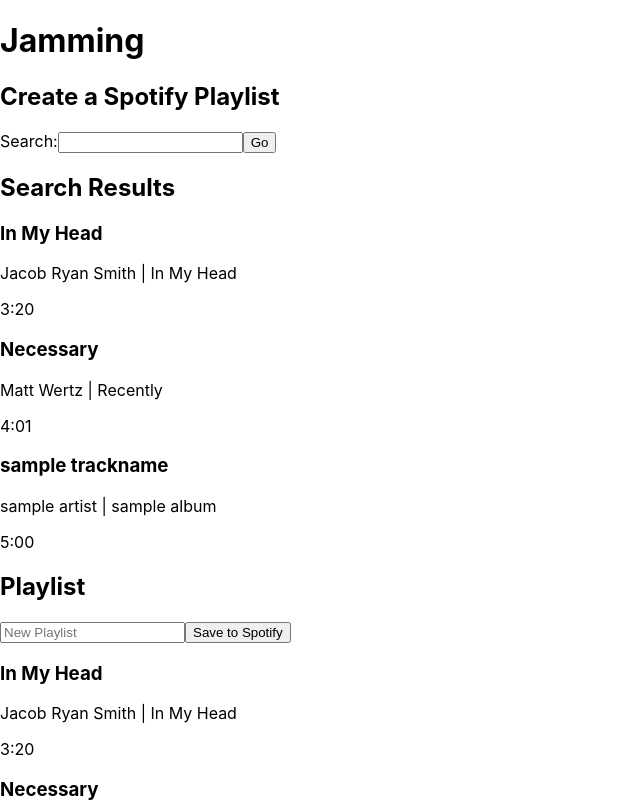
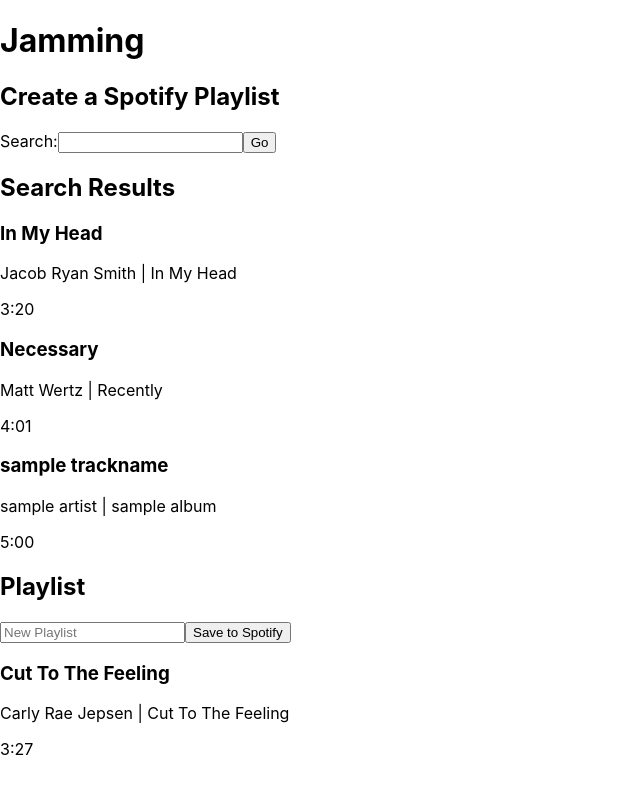
Before and after one commit to kjohnson-webdev/jamming, a React (Create React App) app: page / in a window 1280 px wide. Shown: the top 802 px of the page, without its empty margins (0-640 px from the left). Built offline with nearby package versions, Linux system fonts and the light colour scheme.

Commit message:
ref[global]: remove console.log testing statements

```diff
--- a/src/App.js
+++ b/src/App.js
@@ -3,17 +3,14 @@
 import SearchBar from './search_bar/SearchBar';
 import SearchResults from './search_results/SearchResults';
 import Playlist from './playlist/Playlist';
-import mockTracks from './SpotifyUtility';
+import mockTracks, { mockPlaylist } from './SpotifyUtility';
 
 function App() {
   const [searchResults, setSearchResults] = useState(mockTracks);
-  const [playlistTracks, setPlaylistTracks] = useState(mockTracks);
+  const [playlistTracks, setPlaylistTracks] = useState(mockPlaylist);
   const [playlistName, setPlaylistName] = useState("");
   const [trackCount, setTrackCount] = useState(0);
   const [playlistDuration, setPlaylistDuration] = useState("0:00");
-
-  console.log(`searchResults in App: ${searchResults}
-  // mockTrack is: ${mockTracks}`);
 
   return (
     <div>
--- a/src/SpotifyUtility.js
+++ b/src/SpotifyUtility.js
@@ -210,4 +210,86 @@
   }
 ];
 
+export const mockPlaylist = [
+  {
+    "album": {
+      "album_type": "single",
+      "artists": [
+        {
+          "external_urls": {
+            "spotify": "https://open.spotify.com/artist/6sFIWsNpZYqfjUpaCgueju"
+          },
+          "href": "https://api.spotify.com/v1/artists/6sFIWsNpZYqfjUpaCgueju",
+          "id": "6sFIWsNpZYqfjUpaCgueju",
+          "name": "Carly Rae Jepsen",
+          "type": "artist",
+          "uri": "spotify:artist:6sFIWsNpZYqfjUpaCgueju"
+        }
+      ],
+      "available_markets": [],
+      "external_urls": {
+        "spotify": "https://open.spotify.com/album/0tGPJ0bkWOUmH7MEOR77qc"
+      },
+      "href": "https://api.spotify.com/v1/albums/0tGPJ0bkWOUmH7MEOR77qc",
+      "id": "0tGPJ0bkWOUmH7MEOR77qc",
+      "images": [
+        {
+          "height": 640,
+          "url": "https://i.scdn.co/image/ab67616d0000b2737359994525d219f64872d3b1",
+          "width": 640
+        },
+        {
+          "height": 300,
+          "url": "https://i.scdn.co/image/ab67616d00001e027359994525d219f64872d3b1",
+          "width": 300
+        },
+        {
+          "height": 64,
+          "url": "https://i.scdn.co/image/ab67616d000048517359994525d219f64872d3b1",
+          "width": 64
+        }
+      ],
+      "name": "Cut To The Feeling",
+      "release_date": "2017-05-26",
+      "release_date_precision": "day",
+      "total_tracks": 1,
+      "type": "album",
+      "uri": "spotify:album:0tGPJ0bkWOUmH7MEOR77qc"
+    },
+    "artists": [
+      {
+        "external_urls": {
+          "spotify": "https://open.spotify.com/artist/6sFIWsNpZYqfjUpaCgueju"
+        },
+        "href": "https://api.spotify.com/v1/artists/6sFIWsNpZYqfjUpaCgueju",
+        "id": "6sFIWsNpZYqfjUpaCgueju",
+        "name": "Carly Rae Jepsen",
+        "type": "artist",
+        "uri": "spotify:artist:6sFIWsNpZYqfjUpaCgueju"
+      }
+    ],
+    "available_markets": [],
+    "disc_number": 1,
+    "duration_ms": 207959,
+    "explicit": false,
+    "external_ids": {
+      "isrc": "USUM71703861"
+    },
+    "external_urls": {
+      "spotify": "https://open.spotify.com/track/11dFghVXANMlKmJXsNCbNl"
+    },
+    "href": "https://api.spotify.com/v1/tracks/11dFghVXANMlKmJXsNCbNl",
+    "id": "11dFghVXANMlKmJXsNCbNl",
+    "is_local": false,
+    "name": "Cut To The Feeling",
+    "popularity": 0,
+    "preview_url": null,
+    "track_number": 1,
+    "type": "track",
+    "uri": "spotify:track:11dFghVXANMlKmJXsNCbNl"
+  }
+
+
+]
+
 export default mockTracks;
--- a/src/search_bar/SearchBar.js
+++ b/src/search_bar/SearchBar.js
@@ -6,8 +6,6 @@
     const handleTermChange = useCallback((event) => {
         setTerm(event.target.value);
     }, []);
-
-    console.log(`The search is for: ${term}`);
 
     const search = useCallback((event) => {
         props.onSearch(term);
--- a/src/search_results/SearchResults.js
+++ b/src/search_results/SearchResults.js
@@ -2,8 +2,6 @@
 import Tracklist from '../tracklist/Tracklist';
 
 function SearchResults( {searchResults} ) {
-
-    console.log(`In SearchResults tracks = ${searchResults}`)
 
     return (
         <div>
--- a/src/tracklist/Tracklist.js
+++ b/src/tracklist/Tracklist.js
@@ -8,9 +8,6 @@
         const seconds = Math.floor((duration_ms/1000) % 60);
         return `${minutes}:${seconds < 10 ? "0" : ""}${seconds}`
     };
-
-    console.log(`tracks in Tracklist: ${tracks}`);
-
 
     return (
         <div>
```
